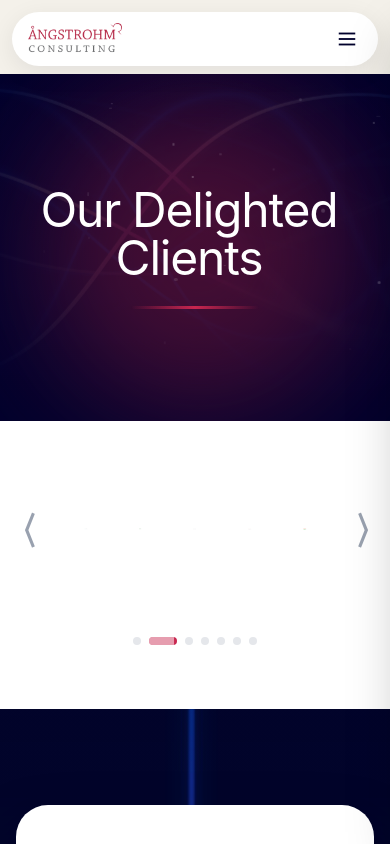
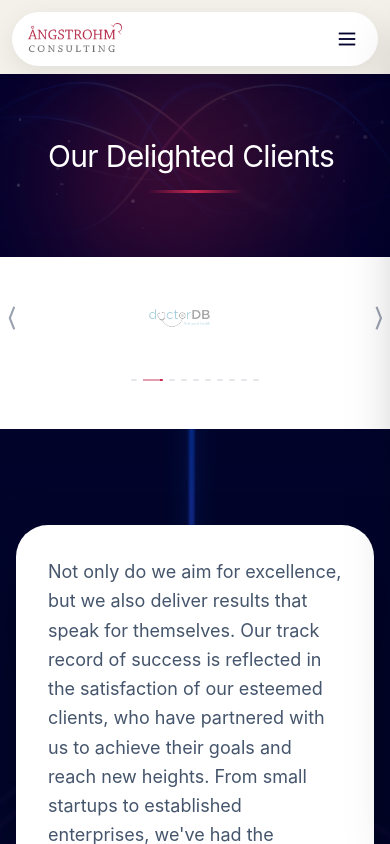
Before and after one commit to bijayaquotus/angstrohm_consultant, a React (Vite) app: page /client in a window 390 px wide. Shown: the top 844 px of the page. Built offline with nearby package versions, Linux system fonts and the light colour scheme.

Commit message:
6Update project

```diff
--- a/src/components/section/clients/ClientsHero.jsx
+++ b/src/components/section/clients/ClientsHero.jsx
@@ -30,6 +30,7 @@ export default function ClientsHero() {
   const [parallax, setParallax] = useState({ x: 0, y: 0 });
   const [bgScale, setBgScale] = useState(1);
   const [bgBlur, setBgBlur] = useState(0);
+  const [itemsPerView, setItemsPerView] = useState(5);
   const sliderRef = useRef(null);
   const heroRef = useRef(null);
   const rafRef = useRef(null);
@@ -39,8 +40,8 @@ export default function ClientsHero() {
   const navArrowsRef = useRef([]);
   const dotsRef = useRef([]);
 
-  const visibleItems = 5;
-  const maxIndex = clientLogos.length - visibleItems;
+  // Calculate max index based on items per view
+  const maxIndex = Math.max(0, clientLogos.length - itemsPerView);
 
   const handleNext = () => {
     setCurrentIndex((prevIndex) => (prevIndex >= maxIndex ? 0 : prevIndex + 1));
@@ -49,6 +50,35 @@ export default function ClientsHero() {
   const handlePrev = () => {
     setCurrentIndex((prevIndex) => (prevIndex <= 0 ? maxIndex : prevIndex - 1));
   };
+
+  // Handle responsive items per view - show fewer items on small screens for better zoom
+  useEffect(() => {
+    const handleResize = () => {
+      const width = window.innerWidth;
+      if (width < 480) {
+        setItemsPerView(1.1); // Show 1.2 items - more zoomed in
+      } else if (width < 640) {
+        setItemsPerView(1.3); // Show 1.5 items on mobile
+      } else if (width < 768) {
+        setItemsPerView(2); // Show 2 items on small tablets
+      } else if (width < 1024) {
+        setItemsPerView(2.5); // Show 2.5 items on tablets
+      } else if (width < 1280) {
+        setItemsPerView(3.5); // Show 3.5 items on small desktops
+      } else {
+        setItemsPerView(5); // Show 5 items on large desktops
+      }
+    };
+
+    handleResize();
+    window.addEventListener('resize', handleResize);
+    return () => window.removeEventListener('resize', handleResize);
+  }, []);
+
+  // Reset current index when itemsPerView changes
+  useEffect(() => {
+    setCurrentIndex(0);
+  }, [itemsPerView]);
 
   useEffect(() => {
     setReduceMotion(window.matchMedia('(prefers-reduced-motion: reduce)').matches);
@@ -74,10 +104,10 @@ export default function ClientsHero() {
 
   // Autoplay — pauses on hover/focus and respects reduced-motion
   useEffect(() => {
-    if (reduceMotion || isPaused || !sliderInView) return;
+    if (reduceMotion || isPaused || !sliderInView || itemsPerView >= clientLogos.length) return;
     const id = setInterval(handleNext, AUTOPLAY_MS);
     return () => clearInterval(id);
-  }, [isPaused, sliderInView, maxIndex, reduceMotion]);
+  }, [isPaused, sliderInView, maxIndex, reduceMotion, itemsPerView]);
 
   // GSAP Animations
   useEffect(() => {
@@ -146,7 +176,7 @@ export default function ClientsHero() {
           scale: 1,
           rotationX: 0,
           duration: 0.8,
-          delay: (index % visibleItems) * 0.08,
+          delay: (index % Math.ceil(itemsPerView)) * 0.08,
           ease: "back.out(1.7)",
         });
       });
@@ -258,7 +288,7 @@ export default function ClientsHero() {
 
           if (img) {
             gsap.to(img, {
-              filter: " opacity(1)",
+              filter: "opacity(1)",
               duration: 0.4,
               ease: "power2.out",
             });
@@ -266,10 +296,10 @@ export default function ClientsHero() {
         });
       });
 
-    }, [heroRef, sliderRef]);
+    }, [heroRef, sliderRef, itemsPerView]);
 
     return () => ctx.revert();
-  }, []);
+  }, [itemsPerView]);
 
   // Enhanced mouse-parallax with background hover effects
   const handleHeroMouseMove = (e) => {
@@ -380,6 +410,78 @@ export default function ClientsHero() {
             to { transform: scaleX(1); }
           }
         }
+
+        /* ===== RESPONSIVE ZOOM FOR SMALL SCREENS ===== */
+        /* Very small screens - maximum zoom */
+        @media (max-width: 480px) {
+          .ch-logo-wrap {
+            padding: 0.5rem !important;
+            min-height: 90px !important;
+            border-radius: 0.5rem !important;
+          }
+          .ch-logo-img {
+            max-height: 70px !important;
+            max-width: 90% !important;
+            object-fit: contain !important;
+          }
+          .ch-slider {
+            padding: 1rem 0.25rem !important;
+          }
+          .ch-arrow {
+            font-size: 1.5rem !important;
+            padding: 0.25rem !important;
+          }
+          .ch-dot {
+            height: 2px !important;
+          }
+        }
+
+        /* Small screens - good zoom */
+        @media (min-width: 481px) and (max-width: 640px) {
+          .ch-logo-wrap {
+            padding: 0.75rem !important;
+            min-height: 100px !important;
+            border-radius: 0.75rem !important;
+          }
+          .ch-logo-img {
+            max-height: 80px !important;
+            max-width: 85% !important;
+            object-fit: contain !important;
+          }
+          .ch-slider {
+            padding: 1.5rem 0.5rem !important;
+          }
+          .ch-arrow {
+            font-size: 1.75rem !important;
+            padding: 0.35rem !important;
+          }
+        }
+
+        /* Medium-small screens */
+        @media (min-width: 641px) and (max-width: 768px) {
+          .ch-logo-wrap {
+            padding: 1rem !important;
+            min-height: 110px !important;
+          }
+          .ch-logo-img {
+            max-height: 85px !important;
+            max-width: 80% !important;
+            object-fit: contain !important;
+          }
+        }
+
+        /* Small tablets */
+        @media (min-width: 769px) and (max-width: 1024px) {
+          .ch-logo-wrap {
+            padding: 1.25rem !important;
+            min-height: 120px !important;
+          }
+          .ch-logo-img {
+            max-height: 90px !important;
+            max-width: 80% !important;
+            object-fit: contain !important;
+          }
+        }
       `}</style>
 
       {/* ========== HERO HEADER ========== */}
@@ -387,7 +489,7 @@ export default function ClientsHero() {
         ref={heroRef}
         onMouseMove={handleHeroMouseMove}
         onMouseLeave={handleHeroMouseLeave}
-        className="relative bg-[#01012C] text-white py-28 px-4 sm:px-6 text-center overflow-hidden"
+        className="relative bg-[#01012C] text-white py-16 sm:py-20 md:py-28 px-4 sm:px-6 text-center overflow-hidden"
       >
         {/* Background image with hover effects */}
         <div
@@ -415,11 +517,11 @@ export default function ClientsHero() {
 
         {/* Floating glow orbs, drifting + mouse-reactive */}
         <div
-          className="ch-orb absolute w-72 h-72 rounded-full bg-[#c8264f] opacity-30 blur-3xl pointer-events-none"
+          className="ch-orb absolute w-48 sm:w-72 h-48 sm:h-72 rounded-full bg-[#c8264f] opacity-30 blur-3xl pointer-events-none"
           style={{ top: '10%', left: '15%', transform: `translate(${parallax.x * 30}px, ${parallax.y * 30}px)` }}
         />
         <div
-          className="ch-orb absolute w-72 h-72 rounded-full bg-[#4a1130] opacity-40 blur-3xl pointer-events-none"
+          className="ch-orb absolute w-48 sm:w-72 h-48 sm:h-72 rounded-full bg-[#4a1130] opacity-40 blur-3xl pointer-events-none"
           style={{ bottom: '5%', right: '12%', transform: `translate(${parallax.x * -24}px, ${parallax.y * -24}px)` }}
         />
 
@@ -443,12 +545,12 @@ export default function ClientsHero() {
         <div className="max-w-[1280px] mx-auto relative z-10">
           <h1
             ref={titleRef}
-            className="font-display text-5xl md:text-6xl tracking-tight"
+            className="font-display text-3xl sm:text-4xl md:text-5xl lg:text-6xl tracking-tight"
           >
             {words.map((word, i) => (
               <span
                 key={word}
-                className="inline-block mr-3"
+                className="inline-block mr-2 sm:mr-3"
                 style={{
                   opacity: loaded ? 1 : 0,
                   transform: loaded ? 'translateY(0)' : 'translateY(0.5em)',
@@ -462,7 +564,7 @@ export default function ClientsHero() {
           </h1>
           <div
             ref={underlineRef}
-            className="h-[3px] w-32 mx-auto mt-6 rounded-full"
+            className="h-[3px] w-24 sm:w-32 mx-auto mt-4 sm:mt-6 rounded-full"
             style={{ background: 'linear-gradient(90deg, transparent, #c8264f, transparent)' }}
           />
         </div>
@@ -471,9 +573,11 @@ export default function ClientsHero() {
       {/* ========== EXACT SLIDER WORKING AREA ========== */}
       <div
         ref={sliderRef}
-        className={`ch-slider ${sliderInView ? 'in' : ''} max-w-[1340px] mx-auto px-4 py-20 relative flex items-center`}
+        className={`ch-slider ${sliderInView ? 'in' : ''} max-w-[1340px] mx-auto px-2 sm:px-4 py-12 sm:py-16 md:py-20 relative flex items-center`}
         onMouseEnter={() => setIsPaused(true)}
         onMouseLeave={() => setIsPaused(false)}
+        onTouchStart={() => setIsPaused(true)}
+        onTouchEnd={() => setIsPaused(false)}
       >
 
         {/* Left Nav Arrow */}
@@ -481,25 +585,32 @@ export default function ClientsHero() {
           ref={el => navArrowsRef.current[0] = el}
           onClick={handlePrev}
           aria-label="Previous clients"
-          className="ch-arrow text-gray-400 text-4xl p-2 rounded-full z-20"
+          className={`ch-arrow text-gray-400 text-2xl sm:text-3xl md:text-4xl p-1 sm:p-2 rounded-full z-20 ${itemsPerView >= clientLogos.length ? 'opacity-30 cursor-not-allowed' : ''}`}
+          disabled={itemsPerView >= clientLogos.length}
         >
           &#10216;
         </button>
 
         {/* Hidden Overflow Viewport */}
-        <div className="w-full overflow-hidden mx-4" style={{ perspective: '1000px' }}>
+        <div className="w-full overflow-hidden mx-1 sm:mx-2 md:mx-4" style={{ perspective: '1000px' }}>
           <div
             className="flex items-center transition-transform duration-500 ease-out"
             style={{
-              transform: `translateX(-${currentIndex * (100 / visibleItems)}%)`
+              transform: `translateX(-${currentIndex * (100 / itemsPerView)}%)`
             }}
           >
             {clientLogos.map((logo, idx) => (
               <div
                 key={idx}
                 ref={el => logoWrapsRef.current[idx] = el}
-                className="ch-logo-wrap w-1/2 sm:w-1/3 md:w-1/4 lg:w-1/5 shrink-0 flex items-center justify-center p-6 h-full bg-white rounded-xl"
-                style={{ flex: `0 0 ${100 / visibleItems}%` }}
+                className="ch-logo-wrap shrink-0 flex items-center justify-center p-3 sm:p-4 md:p-6 bg-white rounded-lg sm:rounded-xl"
+                style={{
+                  flex: `0 0 ${100 / itemsPerView}%`,
+                  minHeight: window.innerWidth < 480 ? '90px' :
+                            window.innerWidth < 640 ? '100px' :
+                            window.innerWidth < 768 ? '110px' :
+                            window.innerWidth < 1024 ? '120px' : 'auto'
+                }}
                 onMouseMove={handleTiltMove}
                 onMouseLeave={handleTiltLeave}
               >
@@ -518,15 +629,16 @@ export default function ClientsHero() {
           ref={el => navArrowsRef.current[1] = el}
           onClick={handleNext}
           aria-label="Next clients"
-          className="ch-arrow text-gray-400 text-4xl p-2 rounded-full z-20"
+          className={`ch-arrow text-gray-400 text-2xl sm:text-3xl md:text-4xl p-1 sm:p-2 rounded-full z-20 ${itemsPerView >= clientLogos.length ? 'opacity-30 cursor-not-allowed' : ''}`}
+          disabled={itemsPerView >= clientLogos.length}
         >
           &#10217;
         </button>
       </div>
 
       {/* ========== DOT INDICATORS ========== */}
-      <div className="flex justify-center items-center gap-2 pb-16">
-        {Array.from({ length: maxIndex + 1 }).map((_, dotIdx) => {
+      <div className="flex justify-center items-center gap-1.5 sm:gap-2 pb-12 sm:pb-16 flex-wrap px-4">
+        {Array.from({ length: Math.min(maxIndex + 1, clientLogos.length) }).map((_, dotIdx) => {
           const isActive = currentIndex === dotIdx;
           return (
             <button
@@ -534,7 +646,7 @@ export default function ClientsHero() {
               ref={el => dotsRef.current[dotIdx] = el}
               onClick={() => setCurrentIndex(dotIdx)}
               aria-label={`Go to slide ${dotIdx + 1}`}
-              className={`ch-dot h-2 rounded-full ${isActive ? 'w-7 bg-[#c8264f]' : 'w-2 bg-gray-200'}`}
+              className={`ch-dot h-1.5 sm:h-2 rounded-full transition-all ${isActive ? 'w-5 sm:w-7 bg-[#c8264f]' : 'w-1.5 sm:w-2 bg-gray-200'}`}
             >
               {isActive && !isPaused && !reduceMotion && (
                 <span
```
